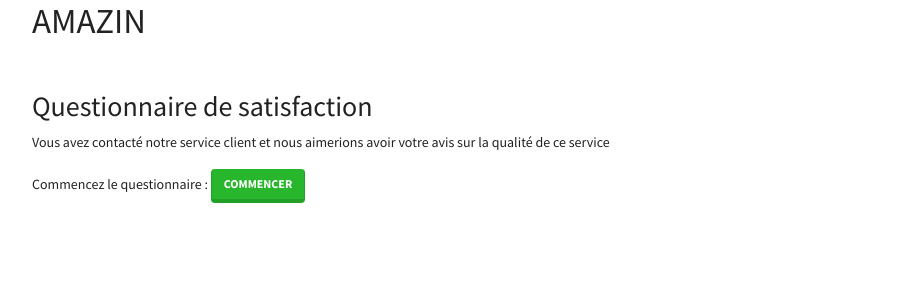
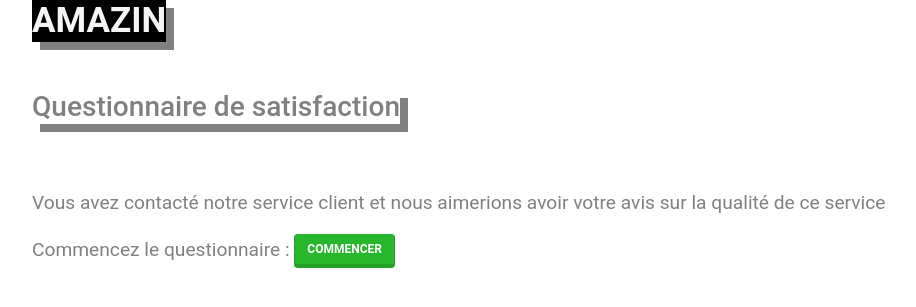
Before and after one commit to Helmi-Simplon/ProjetGet, a PHP site: page /index.php in a window 1280 px wide. Shown: the top 307 px of the page, without its empty margins (53-969 px from the left). Run offline with PHP 8.4, Linux system fonts and the light colour scheme.

Commit message:
update style index.php

```diff
--- a/index.php
+++ b/index.php
@@ -15,13 +15,14 @@
     <link rel="stylesheet" href="https://cdnjs.cloudflare.com/ajax/libs/font-awesome/5.15.3/css/all.min.css">
 </head>
 
-<body>
+<body style="font-family: Roboto;font-size:larger;color:gray">
 
     <div class="container">
 
-        <h1 class="mb-5">AMAZIN</h1>
+        <h1 class="mb-5" style="font-weight:bold;background:black;color:whitesmoke;width:fit-content;box-shadow:8px 8px 0px gray;">AMAZIN</h1>
 
-        <h2>Questionnaire de satisfaction</h2>
+        <h2 style="background:white;color:gray;width:fit-content;box-shadow:8px 8px 0px gray;">Questionnaire de satisfaction</h2><br><br>
+
         <?php
         include("./router/index.php");
         ?>
```
